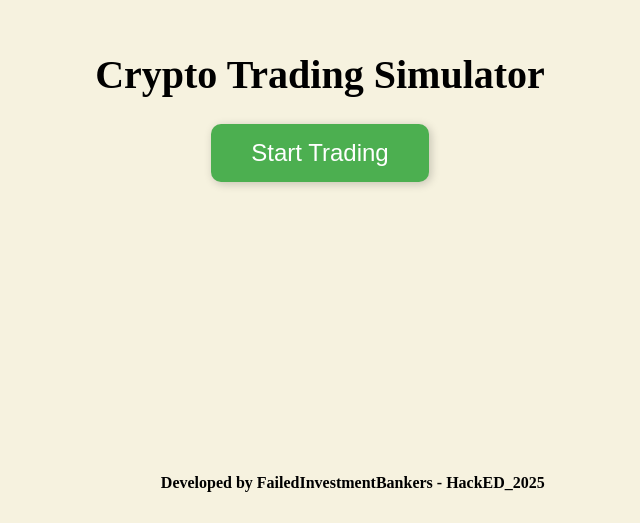
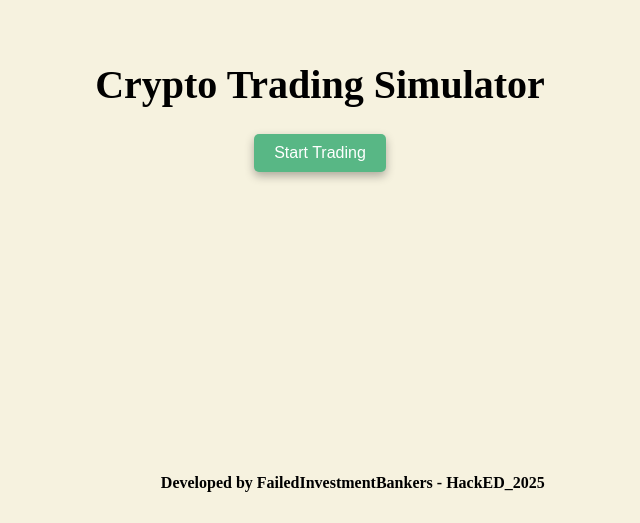
Before and after one commit to Rakshit-or-shadow/AI-Crytocurrency-Trading-Assistant, a React (Vite) app in the folder frontend/: page / in a window 1280 px wide. Shown: the part 297-820 px from the top of the page, without its empty margins (320-960 px from the left). Built offline with nearby package versions, Linux system fonts and the light colour scheme.

Commit message:
merge conflict

```diff
--- a/frontend/src/CompanyPage.tsx
+++ b/frontend/src/CompanyPage.tsx
@@ -1,6 +1,7 @@
 import React, { useState, useEffect } from "react";
 import { useParams } from "react-router-dom";
 import { LineChart, Line, XAxis, YAxis, Tooltip, CartesianGrid } from "recharts";
+import "./styles/CompanyPage.css";
 
 const CompanyPage: React.FC = () => {
   const { crypto } = useParams<{ crypto: string }>(); // Get crypto name from URL
--- a/frontend/src/styles/CompanyPage.css
+++ b/frontend/src/styles/CompanyPage.css
@@ -29,6 +29,44 @@
     box-shadow: 0px 4px 8px rgba(0, 0, 0, 0.1);
 }
 
+.button-container {
+    display: flex;
+    justify-content: center;  /* Centers horizontally */
+    align-items: center;      /* Centers vertically (if needed) */
+    gap: 15px;                /* Adds spacing between buttons */
+    margin-top: 20px;
+  }
+
+  button {
+    padding: 10px 20px;
+    border: none;
+    cursor: pointer;
+    font-size: 16px;
+    border-radius: 5px;
+    transition: 0.3s;
+    text-align: center;
+  }
+
+  .buy-button {
+    background-color: #4caf50;
+    color: white;
+  }
+
+  .sell-button {
+    background-color: #f44336;
+    color: white;
+  }
+
+  .reset-button {
+    background-color: #ff9800;
+    color: white;
+  }
+
+  button:hover {
+    opacity: 0.8;
+  }
+
+
 /* Responsive Adjustments */
 @media (max-width: 900px) {
     .company-list {
--- a/frontend/src/styles/StartPage.css
+++ b/frontend/src/styles/StartPage.css
@@ -15,9 +15,9 @@
   /* margin-top: 50px; Pushes title slightly down from the top */
 }
 
-.play-button {
-  font-size: 1.5rem; /* Increase button text size */
-  padding: 15px 40px; /* Increase button size */
+/* .play-button {
+  font-size: 1.5rem;
+  padding: 15px 40px;
   background-color: #4caf50;
   color: white;
   border: none;
@@ -25,12 +25,11 @@
   cursor: pointer;
   box-shadow: 2px 2px 10px rgba(0, 0, 0, 0.2);
   transition: background-color 0.3s;
-}
+} */
 
-
-  .play-button:hover {
+/* .play-button:hover {
     background-color: #45a049;
-  }
+  } */
 
 
 .credits {
```
